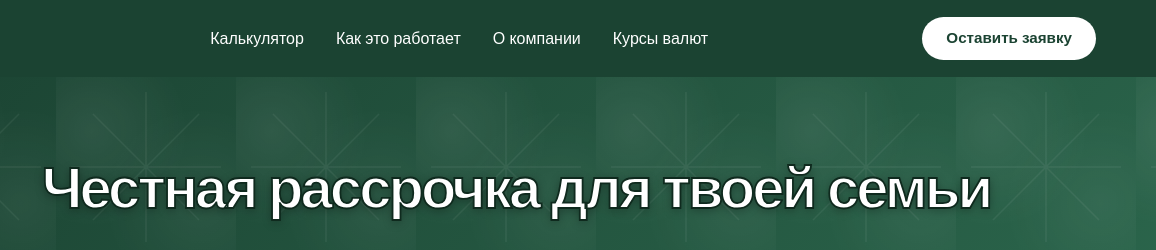
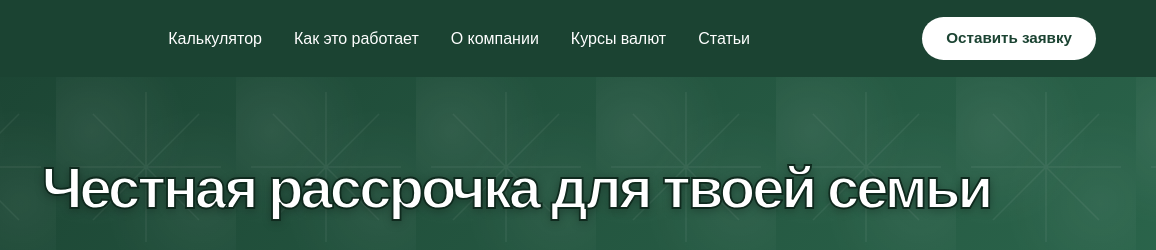
Before and after one commit to Faust-412/YuNur, a website: page index.html in a window 1280 px wide. Shown: the top 250 px of the page, 124-1280 px from the left. Drawn offline with Linux system fonts and the light colour scheme.

Commit message:
Update index.html

```diff
--- a/index.html
+++ b/index.html
@@ -940,6 +940,7 @@
                     <li><a href="#how-it-works">Как это работает</a></li>
                     <li><a href="#about">О компании</a></li>
                     <li><a href="rates.html">Курсы валют</a></li>
+                    <li><a href="articles.html">Статьи</a></li>
                 </ul>
             </nav>
             <a href="#application" class="header-btn">Оставить заявку</a>
```
